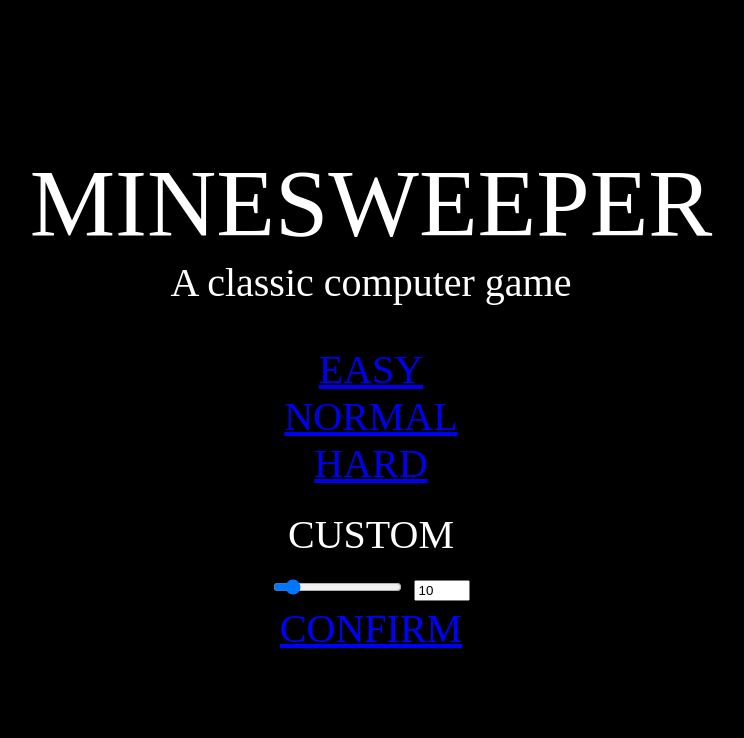
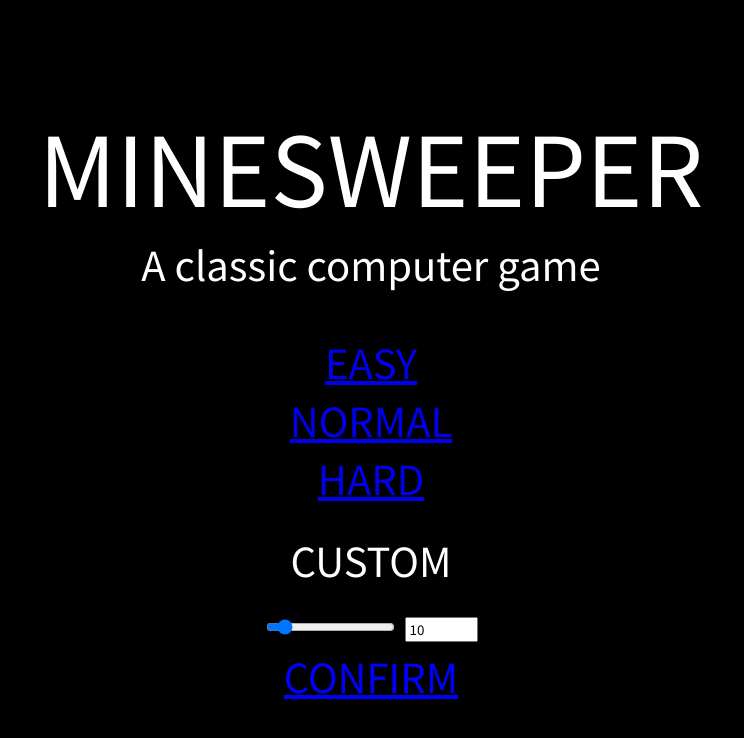
Before and after one commit to ness-gif/minesweeper, a plain HTML site: page index.html in a window 1280 px wide. Shown: the whole page, without its empty margins (269-1013 px from the left). Drawn offline with Linux system fonts and the light colour scheme.

Commit message:
Enhance index.html with Google Fonts and styles
Added Google Fonts for better typography and improved styling.

```diff
--- a/index.html
+++ b/index.html
@@ -4,7 +4,14 @@
     <meta charset="UTF-8">
     <meta name="viewport" content="width=device-width, initial-scale=1.0">
     <title>MINESWEEPER</title>
+    <link rel="preconnect" href="https://fonts.googleapis.com">
+    <link rel="preconnect" href="https://fonts.gstatic.com" crossorigin>
+    <link href="https://fonts.googleapis.com/css2?family=Noto+Sans+JP:wght@100..900&display=swap" rel="stylesheet">
 <style>
+* {
+    font-family: "Noto Sans JP", sans-serif;
+}
+
 body {
     height: 100vh;
     margin: 0;
```
